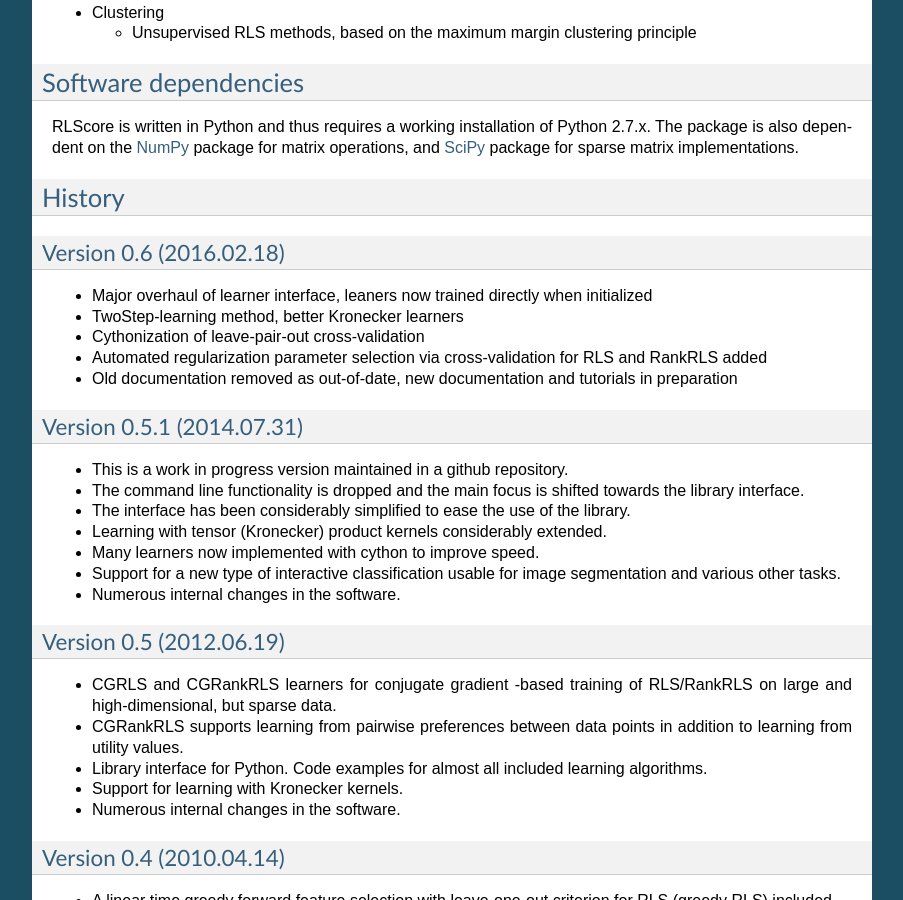
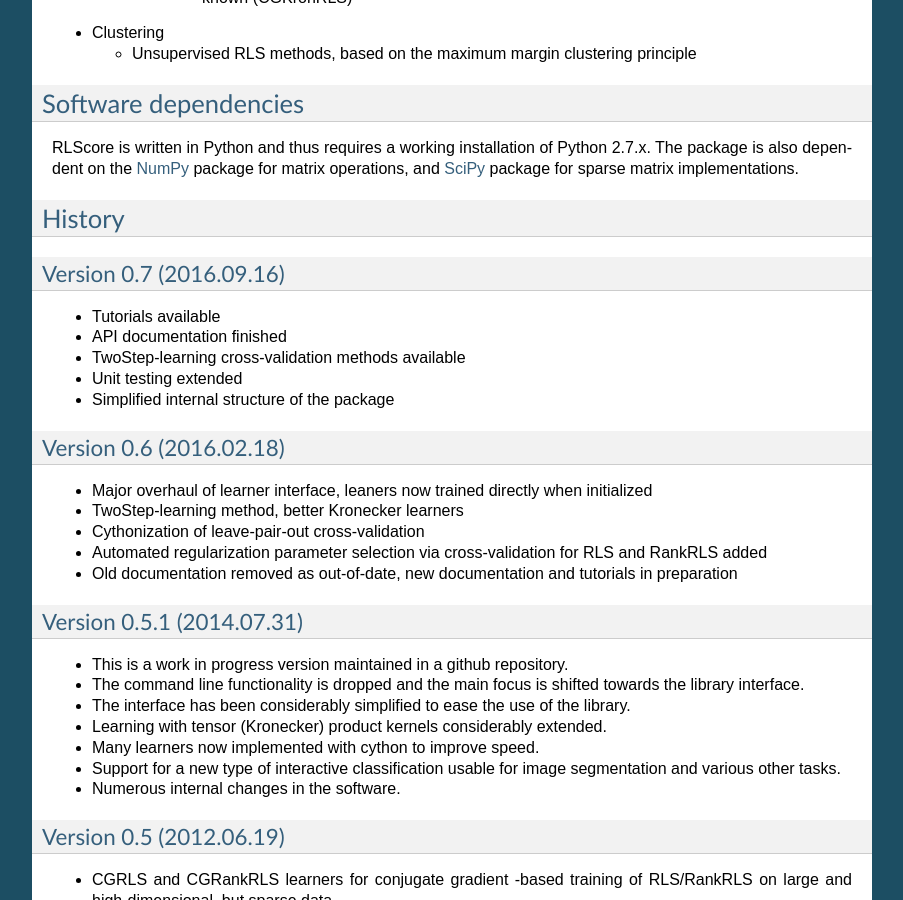
Before and after one commit to aatapa/RLScore, a Sphinx documentation site: the page built from docs/README.rst, in a window 1280 px wide and 900 px high, scrolled down 1814 px. Shown: the whole window, without its empty margins (198-1101 px from the left). Built offline with Sphinx 7.4.7, drawn with Linux system fonts in a browser that asks for light colours; some of the changed text lies outside the part shown.

Commit message:
documentation for next release

```diff
--- a/docs/README.rst
+++ b/docs/README.rst
@@ -10,9 +10,9 @@ RLScore - regularized least-squares machine learning algorithms package.
                   `Antti Airola <https://scholar.google.fi/citations?user=5CPOSr0AAAAJ>`_
 :Email:           firstname.lastname@utu.fi
 :Homepage:        `http://staff.cs.utu.fi/~aatapa/software/RLScore <http://staff.cs.utu.fi/~aatapa/software/RLScore>`_
-:Version:         0.6
+:Version:         0.7
 :License:         `The MIT License <LICENCE.TXT>`_
-:Date:            February 16. 2016
+:Date:            September 16. 2016
 
 .. contents::
 
@@ -96,6 +96,14 @@ matrix implementations.
 History
 =======
 
+Version 0.7 (2016.09.16)
+------------------------
+- Tutorials available
+- API documentation finished
+- TwoStep-learning cross-validation methods available
+- Unit testing extended
+- Simplified internal structure of the package
+
 Version 0.6 (2016.02.18)
 ------------------------
 - Major overhaul of learner interface, leaners now trained directly when initialized
```
